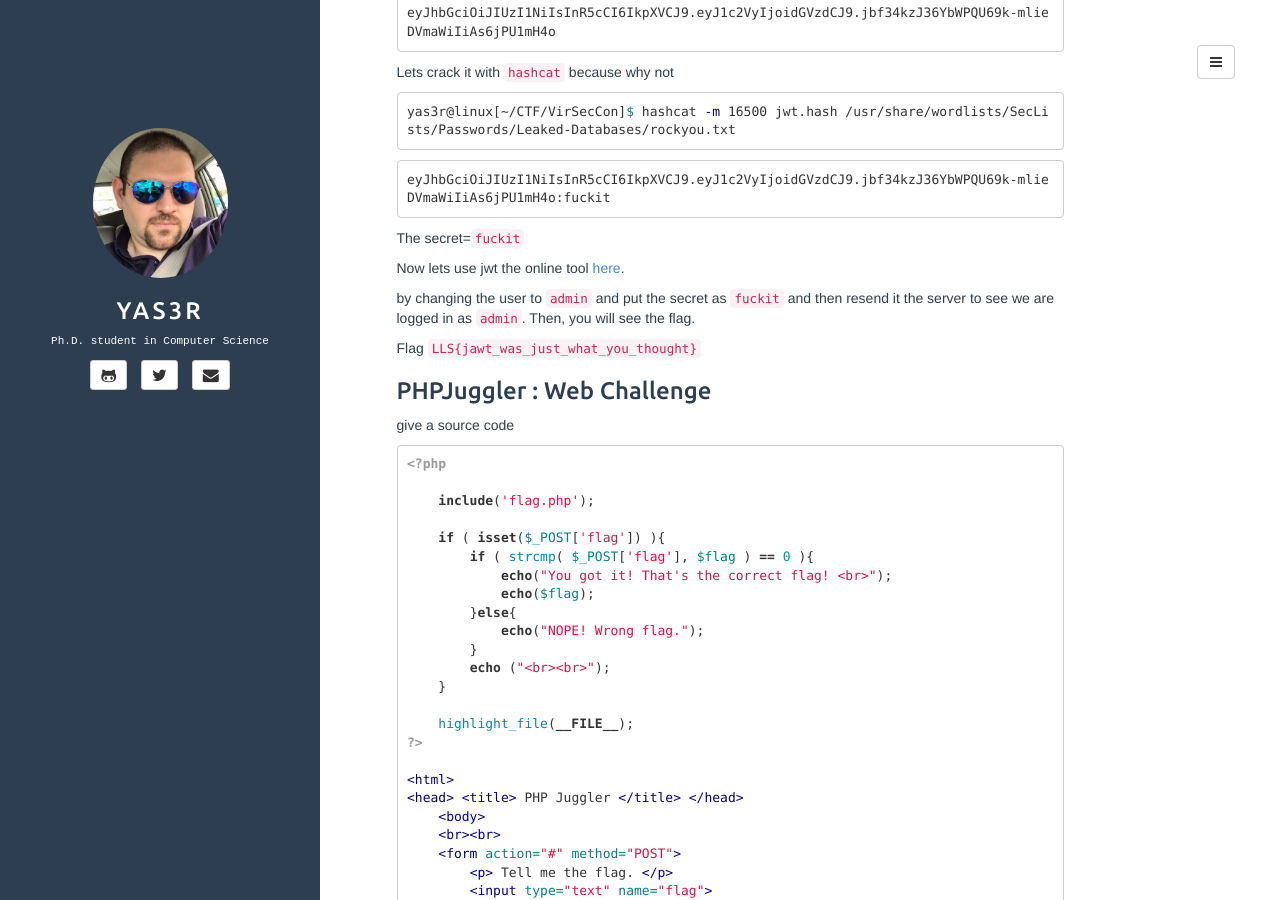
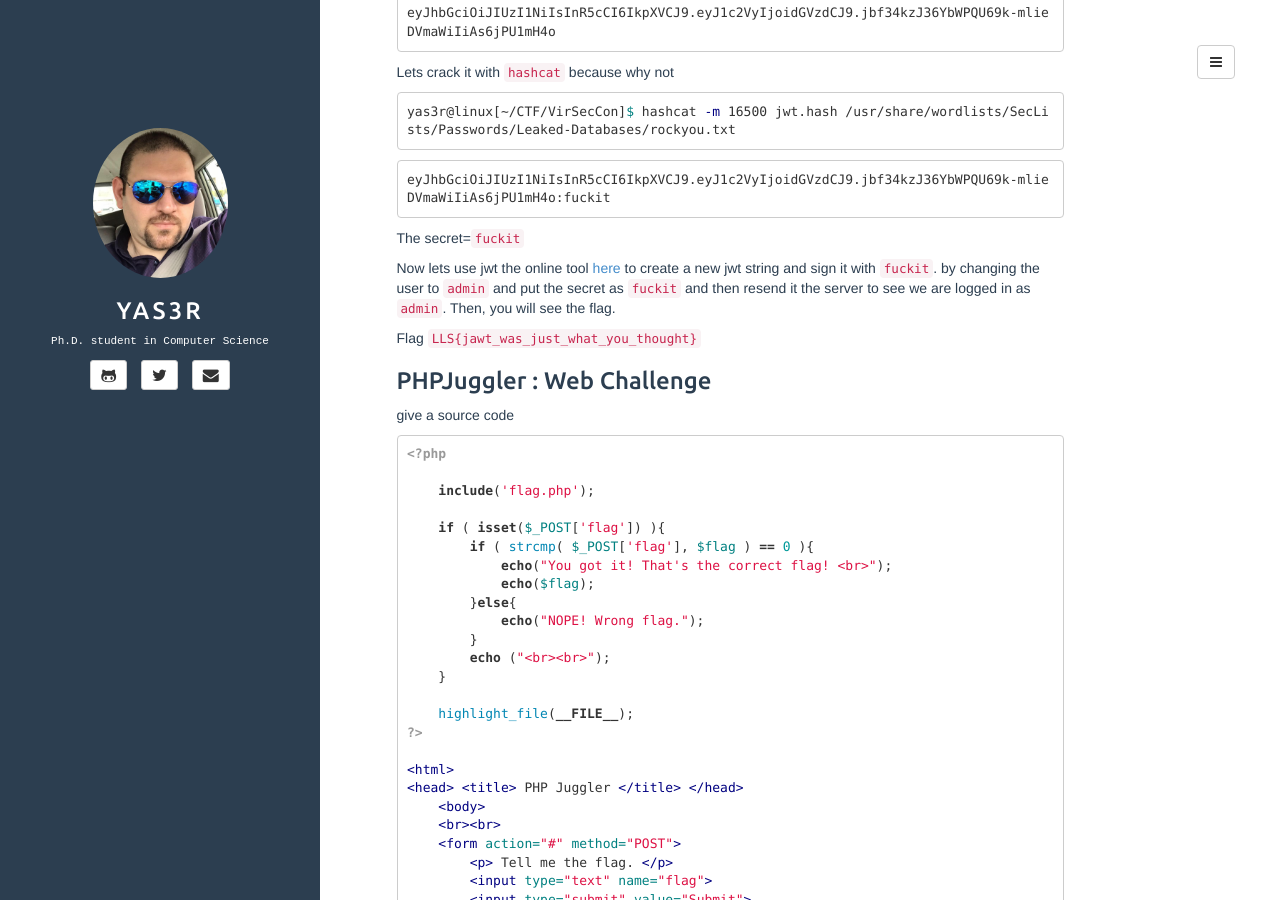
Before and after one commit to yaserfaraj/yaserfaraj.github.io, a Jekyll site: the page built from _posts/2020-04-5-virseccon-web-challenges-ctf.md, in a window 1280 px wide and 900 px high, scrolled down 3792 px. Built offline with Jekyll 4.4.1, drawn with Linux system fonts in a browser that asks for light colours.

Commit message:
Update 2020-04-5-virseccon-web-challenges-ctf.md

```diff
--- a/_posts/2020-04-5-virseccon-web-challenges-ctf.md
+++ b/_posts/2020-04-5-virseccon-web-challenges-ctf.md
@@ -181,8 +181,7 @@ eyJhbGciOiJIUzI1NiIsInR5cCI6IkpXVCJ9.eyJ1c2VyIjoidGVzdCJ9.jbf34kzJ36YbWPQU69k-ml
 
 The secret=`fuckit`
 
-Now lets use jwt the online tool [here](https://jwt.io/#debugger-io?token=eyJhbGciOiJIUzI1NiIsInR5cCI6IkpXVCJ9.eyJ1c2VyIjoiYWRtaW4ifQ.qfSqP1u-gAhG6r8Vfb31Fi5WkjYCxjRKhFEcLCde8O0).
-
+Now lets use jwt the online tool [here](https://jwt.io/#debugger-io?token=eyJhbGciOiJIUzI1NiIsInR5cCI6IkpXVCJ9.eyJ1c2VyIjoiYWRtaW4ifQ.qfSqP1u-gAhG6r8Vfb31Fi5WkjYCxjRKhFEcLCde8O0) to create a new jwt string and sign it with `fuckit`.
 by changing the user to `admin` and put the secret as `fuckit` and then resend it the server to see we are logged in as `admin`. Then, you will see the flag.
 
 Flag `LLS{jawt_was_just_what_you_thought}`
```
